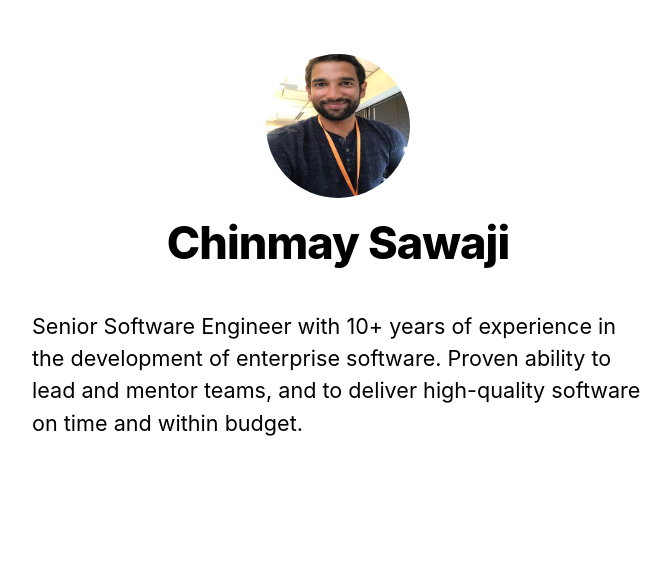
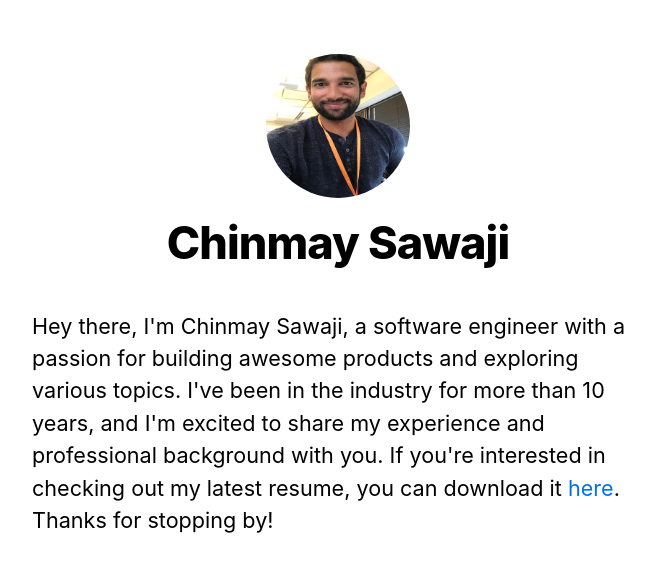
Before and after one commit to cdSawaji/my-personal-website, a Next.js app: page / in a window 1280 px wide. Shown: the top 572 px of the page, without its empty margins (302-973 px from the left). Built offline with nearby package versions, Linux system fonts and the light colour scheme.

Commit message:
Updated the introduction and added a link to the resume

```diff
--- a/components/layout.js
+++ b/components/layout.js
@@ -5,7 +5,7 @@ import utilStyles from '../styles/utils.module.css';
 import Link from 'next/link';
 
 const name = 'Chinmay Sawaji';
-export const siteTitle = 'Next.js Sample Website';
+export const siteTitle = 'Chinmay Sawaji\'s personal website';
 
 export default function Layout({ children, home }) {
   return (
--- a/pages/index.js
+++ b/pages/index.js
@@ -1,4 +1,5 @@
 import Head from 'next/head';
+import Link from 'next/link';
 import Layout, { siteTitle } from '../components/layout';
 import utilStyles from '../styles/utils.module.css';
 
@@ -9,7 +10,7 @@ export default function Home() {
         <title>{siteTitle}</title>
       </Head>
       <section className={utilStyles.headingMd}>
-        <p>Senior Software Engineer with 10+ years of experience in the development of enterprise software. Proven ability to lead and mentor teams, and to deliver high-quality software on time and within budget.</p>
+        <p>Hey there, I'm Chinmay Sawaji, a software engineer with a passion for building awesome products and exploring various topics. I've been in the industry for more than 10 years, and I'm excited to share my experience and professional background with you. If you're interested in checking out my latest resume, you can download it <Link href="/documents/chinmay_sawaji.pdf">here</Link>. Thanks for stopping by!</p>
       </section>
     </Layout>
   );
```
Also changed, not shown: 1 other file (tests, documents, lock files or other folders).
